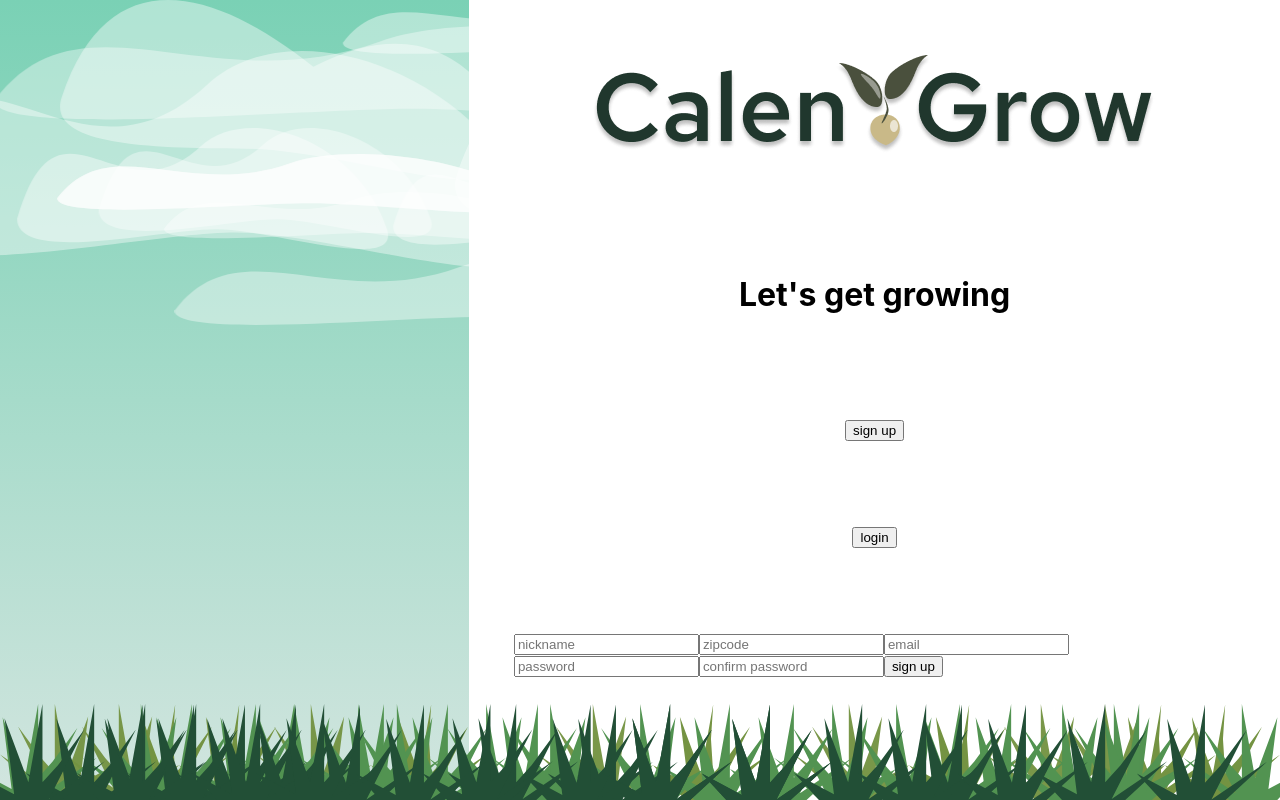
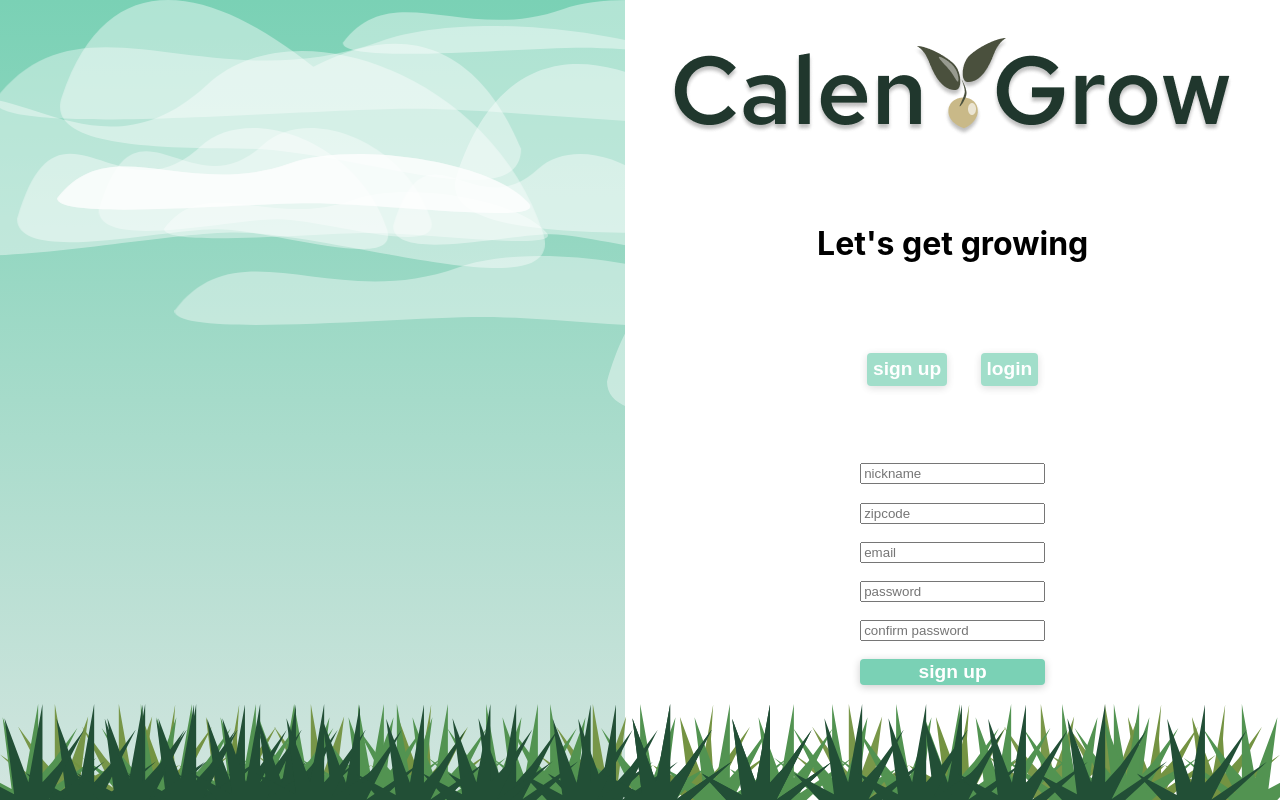
Before and after one commit to GraceGardner/calengrow, a React (Create React App) app: page / in a window 1280 px wide. Both pictures are taken after a click on the button "sign up". Built offline with nearby package versions, Linux system fonts and the light colour scheme.

Commit message:
style user forms

```diff
--- a/src/Components/Home.js
+++ b/src/Components/Home.js
@@ -15,16 +15,18 @@ const Home = () => {
 
   const toggleSignup = () => {
     setSignup(!signup)
+    setLoggedIn(false)
   }
 
   const toggleLoggedIn = () => {
     setLoggedIn(!loggedIn)
+    setSignup(false)
   }
 
   const display = () => {
     if(user.token){
       return(
-        <>
+        <div className='account-buttons-container'>
           <Link to={'/dashboard'}>
             <button className='account-button'>your account</button>
           </Link>
@@ -32,14 +34,14 @@ const Home = () => {
             className='home-logout-button'
             onClick={logout}
           >logout</button>
-        </>
+        </div>
       )
     } else {
       return (
-      <>
+      <div className='user-buttons-container'>
         <button className='sign-up-button' onClick={toggleSignup}>sign up</button>
-        <button className='sign-up-button' onClick={toggleLoggedIn}>login</button>
-      </>
+        <button className='login-button' onClick={toggleLoggedIn}>login</button>
+      </div>
       )
     }
   }
--- a/src/Components/LoginForm.js
+++ b/src/Components/LoginForm.js
@@ -3,6 +3,7 @@ import { useNavigate } from 'react-router-dom'
 import {login} from '../apiCalls.js'
 import {UserContext} from '../Contexts/UserContext'
 import {ErrorContext} from '../Contexts/ErrorContext'
+import '../Styles/LoginForm.scss'
 
 const LoginForm = () => {
   const [userEmail, setUserEmail] = useState('')
@@ -24,7 +25,7 @@ const LoginForm = () => {
 
   return (
     <div className='signup-container'>
-      <form>
+      <form className='signup-form'>
         <input
           type='text'
           placeholder='email'
@@ -35,7 +36,10 @@ const LoginForm = () => {
           placeholder='password'
           onChange={event => setUserPassword(event.target.value)}
         ></input>
-        <button onClick={event => loginUser(event)} type="submit">login</button>
+        <button
+          className='submit-login-button'
+          onClick={event => loginUser(event)}
+          type="submit">login</button>
       </form>
     </div>
   )
--- a/src/Components/SignupForm.js
+++ b/src/Components/SignupForm.js
@@ -2,6 +2,7 @@ import React, {useState, useContext} from 'react'
 import {registerUser} from '../apiCalls.js'
 import {UserContext} from '../Contexts/UserContext'
 import {ErrorContext} from '../Contexts/ErrorContext'
+import '../Styles/SignupForm.scss'
 
 const SignupForm = ({setHomeError}) => {
   const [nickname, setNickname] = useState()
@@ -25,7 +26,7 @@ const SignupForm = ({setHomeError}) => {
 
   return (
     <div className='signup-container'>
-      <form>
+      <form className='signup-form'>
         <input
           type='text'
           placeholder='nickname'
@@ -51,7 +52,11 @@ const SignupForm = ({setHomeError}) => {
           placeholder='confirm password'
           onChange={event => setConfirmation(event.target.value)}
         ></input>
-        <button onClick={event => submitUser(event)} type="submit">sign up</button>
+        <button
+          onClick={event => submitUser(event)}
+          type="submit"
+          className='submit-signup-button'
+        >sign up</button>
       </form>
     </div>
   )
--- a/src/Components/UserForm.js
+++ b/src/Components/UserForm.js
@@ -2,6 +2,7 @@ import React, {useContext, useState} from 'react'
 import {UserContext} from '../Contexts/UserContext'
 import {ErrorContext} from '../Contexts/ErrorContext'
 import {patchUser} from '../apiCalls.js'
+import '../Styles/UserForm.scss'
 
 const UserForm = ({toggleClick}) => {
   const {user, setUser} = useContext(UserContext)
@@ -22,8 +23,8 @@ const UserForm = ({toggleClick}) => {
     .catch(error => setError(error))
   }
   return (
-    <div className='user-container'>
-      <form>
+    <div className='user-update-container'>
+      <form className='update-user-form'>
         <input
           type='text'
           placeholder='email'
@@ -39,7 +40,11 @@ const UserForm = ({toggleClick}) => {
           placeholder='zipcode'
           onChange={event => setNewZipcode(event.target.value)}
         ></input>
-        <button onClick={submitUpdate}type="submit">Update</button>
+        <button
+          onClick={submitUpdate}
+          type="submit"
+          className='update-user-button'
+        >Update</button>
       </form>
     </div>
   )
--- a/src/Styles/ErrorModal.scss
+++ b/src/Styles/ErrorModal.scss
@@ -32,3 +32,7 @@
 .error-button {
   @include turquoise-button();
 }
+
+.error-button {
+  @include button-hover();
+}
--- a/src/Styles/Home.scss
+++ b/src/Styles/Home.scss
@@ -33,7 +33,35 @@
     flex-direction: column;
     align-items: center;
     padding-left: 3.5vw;
-    justify-content: space-around;
+    justify-content: space-evenly;
     padding-bottom: 10vh;
   }
 }
+.account-buttons-container,
+.user-buttons-container {
+  width: 100%;
+  display: flex;
+  justify-content: center;
+  align-items: center;
+  align-content: center;
+}
+
+.home-logout-button {
+  @include green-button();
+  padding: 1%;
+  margin: 20%;
+  width: 10vw;
+}
+
+.sign-up-button,
+.login-button,
+.home-logout-button:hover {
+  @include button-hover();
+}
+
+
+.sign-up-button,
+.login-button {
+  @include turquoise-button();
+  margin: 3%;
+}
--- /dev/null
+++ b/src/Styles/LoginForm.scss
@@ -0,0 +1,17 @@
+@import './_variables';
+@import './_mixins';
+
+.submit-login-button {
+  @include turquoise-button();
+}
+
+.submit-login-button {
+  @include button-hover();
+}
+
+.signup-form {
+height: 30vh;
+display: flex;
+flex-direction: column;
+justify-content: space-around;
+}
--- a/src/Styles/ScheduleCard.scss
+++ b/src/Styles/ScheduleCard.scss
@@ -45,6 +45,7 @@
 
 .plant-button {
   @include green-button();
+  margin: 1%;
 }
 
 .plant-button:hover {
@@ -54,3 +55,8 @@
 .plant-button:disabled {
   @include button-hover();
 }
+
+.plant-button-container {
+  display: flex;
+  align-items: center;
+}
--- a/src/Styles/SeedCatalogue.scss
+++ b/src/Styles/SeedCatalogue.scss
@@ -20,9 +20,6 @@
     margin: 5%;
   }
 }
-
-
-
 
 .seed-catalogue-header {
   border-bottom: 3px solid black;
--- /dev/null
+++ b/src/Styles/SignupForm.scss
@@ -0,0 +1,17 @@
+@import './_variables';
+@import './_mixins';
+
+.submit-signup-button {
+  @include turquoise-button();
+}
+
+.submit-signup-button:hover {
+  @include button-hover()
+}
+
+.signup-form {
+height: 30vh;
+display: flex;
+flex-direction: column;
+justify-content: space-around;
+}
--- a/src/Styles/UserForm.scss
+++ b/src/Styles/UserForm.scss
@@ -1,2 +1,26 @@
 @import './_variables';
 @import './_mixins';
+
+
+.update-user-button {
+  @include turquoise-button();
+}
+
+.update-user-button {
+  @include button-hover()
+}
+
+.user-update-container {
+  display: flex;
+  justify-content: center;
+  align-content: center;
+  align-items: center;
+}
+
+.update-user-form {
+  width: 35vw;
+  height: 40vh;
+  display: flex;
+  flex-direction: column;
+  justify-content: space-around;
+}
```
Lines whose indentation alone changed are shown as unchanged.
